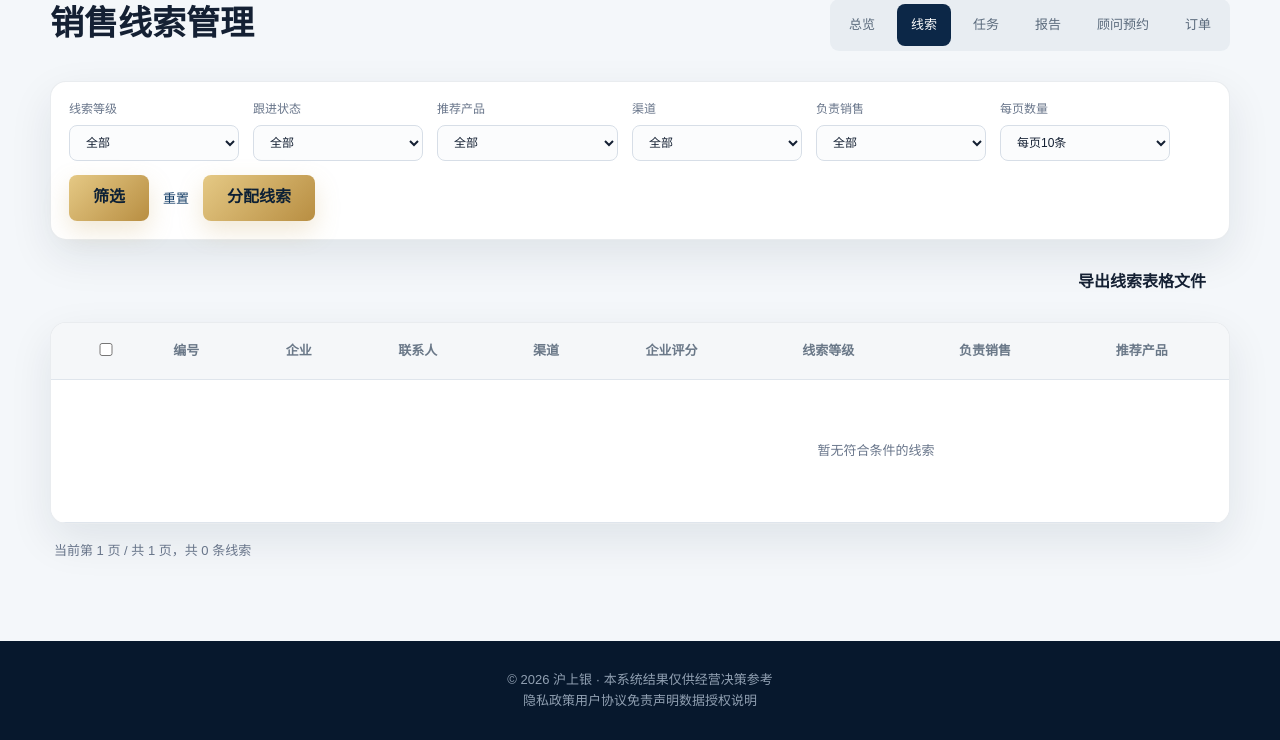
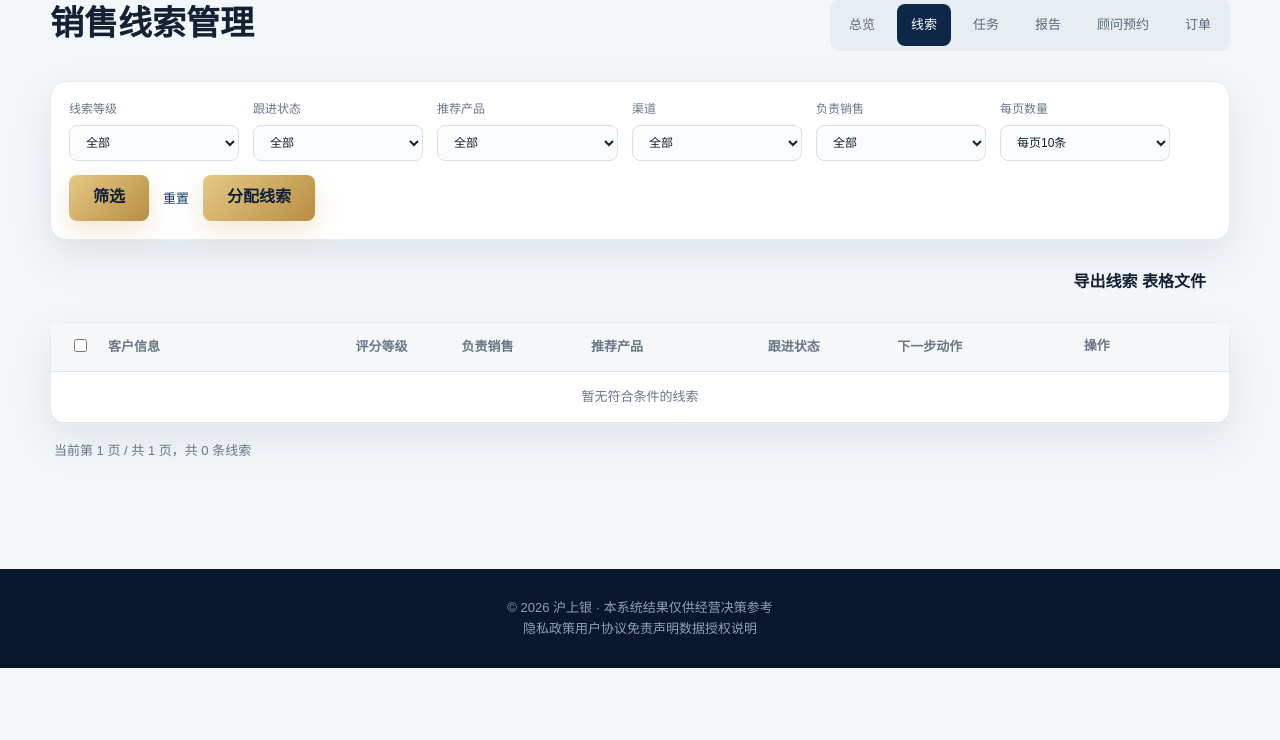
Before and after one commit to zcstudio019/capital-saas, a FastAPI app: page /admin/leads in a window 1280 px wide. Shown: the part 165-905 px from the top of the page. After the commit the page ends 833 px from the top, so only its background shows below. Run offline with FastAPI, Linux system fonts and the light colour scheme; the visitor is signed in with stand-in values (Sample User, id 1).

Commit message:
线索管理页分页1

```diff
--- a/capital_saas/phase_lead_pagination_test.py
+++ b/capital_saas/phase_lead_pagination_test.py
@@ -137,6 +137,11 @@ def run():
             assert "当前第 1 页 / 共 3 页，共 26 条线索" in page_one.text
             assert "pagination-other-26" in page_one.text
             assert "pagination-sales-16" not in page_one.text
+            assert 'class="leads-table has-selection"' in page_one.text
+            assert "wide-table" not in page_one.text
+            assert "lead-assign-form" in page_one.text
+            for column_name in ["客户信息", "评分等级", "负责销售", "推荐产品", "跟进状态", "下一步动作", "操作"]:
+                assert column_name in page_one.text
 
             filtered_page = client.get(
                 f"/admin/leads?source_channel={TEST_SOURCE}&sales_user_id={sales_id}&page_size=10&page=2"
@@ -182,6 +187,7 @@ def run():
             assert "当前第 2 页 / 共 3 页，共 23 条线索" in sales_page.text
             assert "pagination-sales-13" in sales_page.text
             assert "pagination-other-26" not in sales_page.text
+            assert "lead-assign-form" not in sales_page.text
         finally:
             if seed_data:
                 _cleanup(seed_data)
--- a/capital_saas/static/css/style.css
+++ b/capital_saas/static/css/style.css
@@ -276,6 +276,34 @@ td a { color: #1b5f93; font-weight: 700; }
 .pagination-button:hover { border-color: var(--gold); color: #7a4f00; background: #fffaf0; }
 .pagination-button.active { color: #fff; border-color: var(--navy-2); background: var(--navy-2); }
 .pagination-button.disabled { color: #9ca8b5; border-color: #e5e9ee; background: #f5f7f9; cursor: not-allowed; }
+.leads-table-card { overflow: visible; }
+.leads-table { width: 100%; min-width: 0; table-layout: fixed; }
+.leads-table th, .leads-table td { white-space: normal; overflow-wrap: anywhere; word-break: break-word; vertical-align: top; }
+.leads-table th { padding: 13px 10px; }
+.leads-table td { padding: 14px 10px; }
+.leads-table .lead-customer-col { width: 22%; }
+.leads-table .lead-score-col { width: 10%; }
+.leads-table .lead-sales-col { width: 12%; }
+.leads-table .lead-product-col { width: 16%; }
+.leads-table .lead-status-col { width: 12%; }
+.leads-table .lead-next-action-col { width: 18%; }
+.leads-table .lead-action-col { width: 10%; }
+.leads-table.has-selection .lead-selection-col { width: 4%; }
+.leads-table.has-selection .lead-customer-col { width: 21%; }
+.leads-table.has-selection .lead-score-col { width: 9%; }
+.leads-table.has-selection .lead-sales-col { width: 11%; }
+.leads-table.has-selection .lead-product-col { width: 15%; }
+.leads-table.has-selection .lead-status-col { width: 11%; }
+.leads-table.has-selection .lead-next-action-col { width: 16%; }
+.leads-table.has-selection .lead-action-col { width: 13%; }
+.leads-table .customer-cell strong, .leads-table .customer-cell span, .leads-table .customer-cell small, .leads-table .score-cell strong, .leads-table .score-cell span, .leads-table .product-cell strong, .leads-table .product-cell small, .leads-table .status-cell strong, .leads-table .status-cell small, .leads-table .next-action-cell strong, .leads-table .next-action-cell small { display: block; }
+.leads-table small { margin-top: 3px; color: var(--muted); font-size: 12px; line-height: 1.45; }
+.leads-table .badge { width: fit-content; margin-top: 6px; }
+.leads-table .selection-cell { padding-right: 4px; padding-left: 8px; text-align: center; }
+.leads-table .action-cell { min-width: 140px; padding: 12px 8px; }
+.lead-action-group, .lead-assign-form { display: grid; gap: 7px; }
+.lead-action-group .btn-mini { width: 100%; text-align: center; }
+.lead-sales-select { width: 100%; max-width: 130px; padding: 6px 8px; border: 1px solid var(--line); border-radius: 6px; color: var(--ink); background: #fff; font-size: 12px; }
 .wide-table { min-width: 1650px; }
 .alert { margin: 0 0 18px; padding: 13px 16px; border-radius: 8px; background: #eef3f8; color: #435266; }
 .alert.success { color: #17654d; background: #e6f5ef; }
@@ -520,6 +548,19 @@ details { margin-top:12px; } details summary { cursor:pointer; color:var(--gold)
   .lead-quick-actions { grid-template-columns: repeat(2, minmax(0, 1fr)); }
   .lead-detail-sidebar, .lead-side-stack { position: static; }
   .pilot-batch-form { grid-template-columns: 1fr; }
+  .leads-table-card { overflow: visible; border: 0; background: transparent; box-shadow: none; }
+  .leads-table, .leads-table tbody, .leads-table tr, .leads-table td { display: block; width: 100%; min-width: 0; }
+  .leads-table colgroup, .leads-table thead { display: none; }
+  .leads-table tr { margin-bottom: 14px; padding: 8px 14px; overflow: hidden; border: 1px solid rgba(20, 52, 84, .11); border-radius: 12px; background: #fff; box-shadow: 0 5px 16px rgba(7, 24, 45, .05); }
+  .leads-table td { display: grid; grid-template-columns: 88px minmax(0, 1fr); gap: 8px; padding: 11px 0; border-bottom: 1px solid var(--line); text-align: left; }
+  .leads-table td::before { grid-column: 1; grid-row: 1 / span 8; content: attr(data-label); color: #607084; font-size: 12px; font-weight: 800; }
+  .leads-table td > * { grid-column: 2; min-width: 0; }
+  .leads-table .selection-cell { display: flex; justify-content: flex-end; padding: 4px 0 8px; }
+  .leads-table .selection-cell::before, .leads-table td.empty::before { display: none; }
+  .leads-table .selection-cell input { margin: 0; }
+  .leads-table .action-cell { min-width: 0; border-bottom: 0; }
+  .leads-table .lead-action-group { width: min(100%, 240px); }
+  .leads-table td.empty { display: block; padding: 36px 14px; border: 0; }
 }
 
 @media (max-width: 640px) {
--- a/capital_saas/templates/admin_leads.html
+++ b/capital_saas/templates/admin_leads.html
@@ -1,5 +1,5 @@
 {% extends "base.html" %}
-{% block title %}销售线索{% endblock %}
+{% block title %}销售线索｜后台管理{% endblock %}
 {% block content %}
 <section class="admin-shell container">
   <div class="admin-top">
@@ -25,13 +25,13 @@
     </div>
   </div>
 
-  {% set can_batch_assign = current_user.role in ['admin','super_admin','sales_manager'] %}
+  {% set can_batch_assign = current_user.role in ['admin', 'super_admin', 'sales_manager'] %}
   <form class="card filter-bar" method="get">
     <label>线索等级
-      <select name="lead_grade"><option value="">全部</option>{% for grade in ['S','A','B','C','D'] %}<option value="{{ grade }}" {{ 'selected' if filters.lead_grade == grade else '' }}>{{ grade|lead_grade_label }}</option>{% endfor %}</select>
+      <select name="lead_grade"><option value="">全部</option>{% for grade in ['S', 'A', 'B', 'C', 'D'] %}<option value="{{ grade }}" {{ 'selected' if filters.lead_grade == grade else '' }}>{{ grade|lead_grade_label }}</option>{% endfor %}</select>
     </label>
     <label>跟进状态
-      <select name="follow_status"><option value="">全部</option>{% for status in ['待联系','已联系','跟进中','已付款','暂缓','无效'] %}<option value="{{ status }}" {{ 'selected' if filters.follow_status == status else '' }}>{{ status }}</option>{% endfor %}</select>
+      <select name="follow_status"><option value="">全部</option>{% for status in ['待联系', '已联系', '跟进中', '已付款', '暂缓', '无效'] %}<option value="{{ status }}" {{ 'selected' if filters.follow_status == status else '' }}>{{ status }}</option>{% endfor %}</select>
     </label>
     <label>推荐产品
       <select name="recommended_product"><option value="">全部</option>{% for code, label in product_labels.items() %}<option value="{{ code }}" {{ 'selected' if filters.recommended_product == code else '' }}>{{ label }}</option>{% endfor %}</select>
@@ -43,121 +43,85 @@
     <label>负责销售
       <select name="sales_user_id">
         <option value="0">全部</option>
-        {% for sales in sales_users %}
-        <option value="{{ sales.id }}" {{ 'selected' if filters.sales_user_id == sales.id }}>{{ sales|user_display_name }}</option>
-        {% endfor %}
+        {% for sales in sales_users %}<option value="{{ sales.id }}" {{ 'selected' if filters.sales_user_id == sales.id else '' }}>{{ sales|user_display_name }}</option>{% endfor %}
       </select>
     </label>
     {% endif %}
     <label>每页数量
-      <select name="page_size">
-        {% for size in [10, 20, 50] %}
-        <option value="{{ size }}" {{ 'selected' if filters.page_size == size else '' }}>每页{{ size }}条</option>
-        {% endfor %}
-      </select>
+      <select name="page_size">{% for size in [10, 20, 50] %}<option value="{{ size }}" {{ 'selected' if filters.page_size == size else '' }}>每页{{ size }}条</option>{% endfor %}</select>
     </label>
-    <button class="btn btn-primary">筛选</button><a class="text-link inline" href="{{ '/sales/leads' if current_user.role == 'sales' else '/admin/leads' }}">重置</a>{% if can_batch_assign %}<button class="btn btn-primary" type="button" id="open-batch-assign">分配线索</button>{% endif %}
+    <button class="btn btn-primary">筛选</button>
+    <a class="text-link inline" href="{{ '/sales/leads' if current_user.role == 'sales' else '/admin/leads' }}">重置</a>
+    {% if can_batch_assign %}<button class="btn btn-primary" type="button" id="open-batch-assign">分配线索</button>{% endif %}
   </form>
 
   {% if request.query_params.get('assign_success') %}
   <div class="alert success">已成功分配 {{ request.query_params.get('assign_success') }} 条线索给销售：{{ request.query_params.get('sales_name') }}</div>
   {% endif %}
 
-  {% if current_user.role == 'admin' %}<div class="admin-toolbar"><a class="btn" href="/admin/export/leads.csv">导出线索CSV</a></div>{% endif %}
+  {% if current_user.role == 'admin' %}<div class="admin-toolbar"><a class="btn" href="/admin/export/leads.csv">导出线索 CSV</a></div>{% endif %}
 
   {% if can_batch_assign %}
   <form id="batch-assign-form" method="post" action="/admin/leads/batch-assign-sales">
     <dialog class="batch-assign-dialog" id="batch-assign-dialog">
       <div class="task-section-head"><h2>分配线索给销售</h2><button class="text-link" type="button" id="close-batch-assign">取消</button></div>
       <p>已选择线索数量：<strong id="selected-lead-count">0</strong></p>
-      <label>销售账号下拉框
-        <select name="sales_user_id" required>
-          {% for sales in sales_users %}
-          <option value="{{ sales.id }}">{{ sales|user_display_name }}</option>
-          {% endfor %}
-        </select>
+      <label>销售账号
+        <select name="sales_user_id" required>{% for sales in sales_users %}<option value="{{ sales.id }}">{{ sales|user_display_name }}</option>{% endfor %}</select>
       </label>
-      <div class="inline-add-form">
-        <button class="btn btn-primary" type="submit">确认分配</button>
-        <button class="btn" type="button" id="cancel-batch-assign">取消</button>
-      </div>
+      <div class="inline-add-form"><button class="btn btn-primary" type="submit">确认分配</button><button class="btn" type="button" id="cancel-batch-assign">取消</button></div>
     </dialog>
   </form>
   {% endif %}
 
-  <div class="card table-card">
-    <table class="wide-table">
+  <div class="card table-card leads-table-card">
+    <table class="leads-table {{ 'has-selection' if can_batch_assign else '' }}">
+      <colgroup>
+        {% if can_batch_assign %}<col class="lead-selection-col">{% endif %}
+        <col class="lead-customer-col"><col class="lead-score-col"><col class="lead-sales-col"><col class="lead-product-col"><col class="lead-status-col"><col class="lead-next-action-col"><col class="lead-action-col">
+      </colgroup>
       <thead>
         <tr>
-          {% if can_batch_assign %}<th><input type="checkbox" id="select-all-leads" aria-label="全选线索"></th>{% endif %}
-          <th>ID</th>
-          <th>企业</th>
-          <th>联系人</th>
-          <th>渠道</th>
-          <th>企业评分</th>
-          <th>线索等级</th>
-          <th>负责销售</th>
-          <th>推荐产品</th>
-          <th>跟进状态</th>
-          <th>下一步动作</th>
-          <th>操作</th>
+          {% if can_batch_assign %}<th class="selection-cell"><input type="checkbox" id="select-all-leads" aria-label="全选线索"></th>{% endif %}
+          <th>客户信息</th><th>评分等级</th><th>负责销售</th><th>推荐产品</th><th>跟进状态</th><th>下一步动作</th><th class="action-cell">操作</th>
         </tr>
       </thead>
       <tbody>
         {% for x in leads %}
         <tr data-company-name="{{ x.company_name }}">
-          {% if can_batch_assign %}<td><input type="checkbox" class="lead-select" name="lead_ids" value="{{ x.id }}" form="batch-assign-form" aria-label="选择线索 #{{ x.id }}"></td>{% endif %}
-          <td>#{{ x.id }}</td>
-          <td>{{ x.company_name|display_company_name }}<br><small>{{ x.city or '-' }}</small></td>
-          <td>{{ x.contact_name }}<br><small>{{ contacts[x.id].phone }} · {{ contacts[x.id].wechat or '-' }}</small></td>
-          <td>{{ (x.source_channel or 'direct')|source_channel_label }}<br><small>{{ x.utm_campaign or x.source_campaign }}</small></td>
-          <td>{{ x.assessment.score }} / {{ x.assessment.grade }}</td>
-          <td><span class="badge grade-{{ x.lead_grade|lower }}">{{ x.lead_grade|lead_grade_label }}</span></td>
-          <td>{% if x.assigned_sales_user %}{{ x.assigned_sales_user|user_display_name }}{% elif x.assigned_sales %}{{ x.assigned_sales }}{% else %}未分配{% endif %}</td>
-          <td>{{ x.recommended_product|product_label }}</td>
-          <td>{{ x.follow_status|zh }}</td>
-          <td><strong>{{ next_actions[x.id].next_action }}</strong><br><small>{{ next_actions[x.id].reason }}</small></td>
-          <td>
-            <a href="{{ '/sales/leads/' ~ x.id if current_user.role == 'sales' else '/admin/leads/' ~ x.id }}">详情/跟进</a>
-            {% if current_user.role in ['admin','super_admin','sales_manager'] %}
-            <form class="inline-add-form" method="post" action="/admin/leads/{{ x.id }}/assign-sales">
-              <select name="sales_user_id" required>
-                {% for sales in sales_users %}
-                <option value="{{ sales.id }}" {{ 'selected' if x.assigned_sales_id == sales.id else '' }}>{{ sales|user_display_name }}</option>
-                {% endfor %}
-              </select>
-              <button>分配</button>
-            </form>
-            {% endif %}
+          {% if can_batch_assign %}<td class="selection-cell" data-label="选择"><input type="checkbox" class="lead-select" name="lead_ids" value="{{ x.id }}" form="batch-assign-form" aria-label="选择线索 #{{ x.id }}"></td>{% endif %}
+          <td data-label="客户信息" class="customer-cell"><strong>{{ x.company_name|display_company_name }}</strong><small>{{ x.city or '-' }}</small><span>{{ x.contact_name }} · {{ contacts[x.id].phone }}</span><small>微信：{{ contacts[x.id].wechat or '-' }}</small></td>
+          <td data-label="评分等级" class="score-cell"><strong>{{ x.assessment.score }} 分</strong><span>企业评级：{{ x.assessment.grade }}级</span><span class="badge grade-{{ x.lead_grade|lower }}">线索：{{ x.lead_grade|lead_grade_label }}</span></td>
+          <td data-label="负责销售" class="sales-cell">{% if x.assigned_sales_user %}{{ x.assigned_sales_user|user_display_name }}{% elif x.assigned_sales %}{{ x.assigned_sales }}{% else %}未分配{% endif %}</td>
+          <td data-label="推荐产品" class="product-cell"><strong>{{ x.recommended_product|product_label }}</strong>{% if purchased_products[x.id] %}<small>已购买：{{ purchased_products[x.id]|join('、') }}</small>{% else %}<small>暂未购买</small>{% endif %}</td>
+          <td data-label="跟进状态" class="status-cell"><strong>{{ x.follow_status|zh }}</strong><small>最近跟进：{{ recent_follow_times[x.id].strftime('%Y-%m-%d %H:%M') if recent_follow_times[x.id] else '暂无跟进记录' }}</small></td>
+          <td data-label="下一步动作" class="next-action-cell"><strong>{{ next_actions[x.id].next_action }}</strong><small>{{ next_actions[x.id].reason }}</small></td>
+          <td data-label="操作" class="action-cell">
+            <div class="lead-action-group">
+              <a class="btn-mini" href="{{ '/sales/leads/' ~ x.id if current_user.role == 'sales' else '/admin/leads/' ~ x.id }}">详情/跟进</a>
+              {% if current_user.role in ['admin', 'super_admin', 'sales_manager'] %}
+              <form class="lead-assign-form" method="post" action="/admin/leads/{{ x.id }}/assign-sales">
+                <select class="lead-sales-select" name="sales_user_id" required>{% for sales in sales_users %}<option value="{{ sales.id }}" {{ 'selected' if x.assigned_sales_id == sales.id else '' }}>{{ sales|user_display_name }}</option>{% endfor %}</select>
+                <button class="btn-mini">分配</button>
+              </form>
+              {% endif %}
+            </div>
           </td>
         </tr>
         {% else %}
-        <tr><td colspan="{{ 12 if can_batch_assign else 11 }}" class="empty">暂无符合条件的线索</td></tr>
+        <tr><td colspan="{{ 8 if can_batch_assign else 7 }}" class="empty">暂无符合条件的线索</td></tr>
         {% endfor %}
       </tbody>
     </table>
   </div>
+
   <div class="lead-pagination" aria-label="线索分页">
     <span class="pagination-summary">当前第 {{ pagination.page }} 页 / 共 {{ pagination.total_pages }} 页，共 {{ pagination.total_count }} 条线索</span>
     {% if pagination.total_pages > 1 %}
     <nav class="pagination-links">
-      {% if pagination.has_previous %}
-      <a class="pagination-button" href="{{ build_pagination_url(1) }}">首页</a>
-      <a class="pagination-button" href="{{ build_pagination_url(pagination.page - 1) }}">上一页</a>
-      {% else %}
-      <span class="pagination-button disabled">首页</span>
-      <span class="pagination-button disabled">上一页</span>
-      {% endif %}
-      {% for page_number in pagination.pages %}
-      <a class="pagination-button {{ 'active' if page_number == pagination.page else '' }}" href="{{ build_pagination_url(page_number) }}">{{ page_number }}</a>
-      {% endfor %}
-      {% if pagination.has_next %}
-      <a class="pagination-button" href="{{ build_pagination_url(pagination.page + 1) }}">下一页</a>
-      <a class="pagination-button" href="{{ build_pagination_url(pagination.total_pages) }}">末页</a>
-      {% else %}
-      <span class="pagination-button disabled">下一页</span>
-      <span class="pagination-button disabled">末页</span>
-      {% endif %}
+      {% if pagination.has_previous %}<a class="pagination-button" href="{{ build_pagination_url(1) }}">首页</a><a class="pagination-button" href="{{ build_pagination_url(pagination.page - 1) }}">上一页</a>{% else %}<span class="pagination-button disabled">首页</span><span class="pagination-button disabled">上一页</span>{% endif %}
+      {% for page_number in pagination.pages %}<a class="pagination-button {{ 'active' if page_number == pagination.page else '' }}" href="{{ build_pagination_url(page_number) }}">{{ page_number }}</a>{% endfor %}
+      {% if pagination.has_next %}<a class="pagination-button" href="{{ build_pagination_url(pagination.page + 1) }}">下一页</a><a class="pagination-button" href="{{ build_pagination_url(pagination.total_pages) }}">末页</a>{% else %}<span class="pagination-button disabled">下一页</span><span class="pagination-button disabled">末页</span>{% endif %}
     </nav>
     {% endif %}
   </div>
@@ -171,9 +135,7 @@
     const dialog = document.getElementById("batch-assign-dialog");
     const closeButtons = [document.getElementById("close-batch-assign"), document.getElementById("cancel-batch-assign")];
     const countNode = document.getElementById("selected-lead-count");
-    function selectedCount() {
-      return checkboxes.filter((item) => item.checked).length;
-    }
+    function selectedCount() { return checkboxes.filter((item) => item.checked).length; }
     function updateCount() {
       const count = selectedCount();
       countNode.textContent = String(count);
@@ -192,21 +154,12 @@
     if (openButton) {
       openButton.addEventListener("click", () => {
         updateCount();
-        if (!selectedCount()) {
-          alert("请先选择要分配的线索。");
-          return;
-        }
-        if (dialog.showModal) {
-          dialog.showModal();
-        } else {
-          dialog.setAttribute("open", "open");
-        }
+        if (!selectedCount()) { alert("请先选择要分配的线索。"); return; }
+        if (dialog.showModal) { dialog.showModal(); } else { dialog.setAttribute("open", "open"); }
       });
     }
     closeButtons.forEach((button) => {
-      if (button) {
-        button.addEventListener("click", () => dialog.close ? dialog.close() : dialog.removeAttribute("open"));
-      }
+      if (button) { button.addEventListener("click", () => dialog.close ? dialog.close() : dialog.removeAttribute("open")); }
     });
     updateCount();
   })();
```
Also changed, not shown: capital_saas/api/admin.py (+25 -1 lines).
